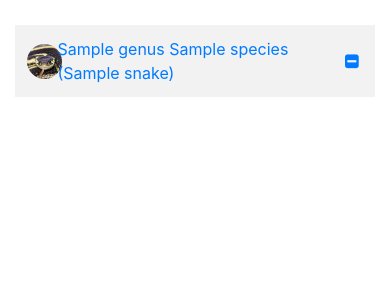
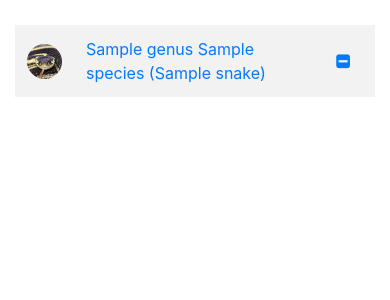
Before and after one commit to jeremyadamsfisher/snekbook, a Django app: template templates/snekbook/profile.html in a window 390 px wide. Shown: the part 56-356 px from the top of the page. Run offline with Django 3.2, Linux system fonts and the light colour scheme; the template is opened without the code that fills it: most values are stand-ins (such as "Sample title", 1, 10 or a date in 2020); some libraries are stand-ins or nearby versions.

Commit message:
tweak profile view for mobile

```diff
--- a/static/snekbook/style.css
+++ b/static/snekbook/style.css
@@ -53,3 +53,9 @@
   text-align: center;
   margin: 5px;
 }
+
+/* profile view */
+
+#profile-table > tbody > tr > td {
+  vertical-align: middle;
+}
--- a/templates/snekbook/profile.html
+++ b/templates/snekbook/profile.html
@@ -4,26 +4,22 @@
 
 {% block content %}
 <div class="container container-body">
-  <table class="table table-borderless table-striped table-wrapper">
+  <table id="profile-table" class="table table-borderless table-striped table-wrapper">
     <tbody>
       {% for snake in snakes %}
       <tr>
         <td>
-          <div class="row align-items-center">
-            <div class="col-1" style="text-align: center">
             <img class="profile" src="{% static 'snekbook/snek_friend.jpg' %}" alt="" style="height:35px;width:35px;display:inline-block">
-            </div>
-            <div class="col-9">
+        </td>
+        <td>
           <a href="{% url 'detail' snake.id %}">{{snake.genus}} {{snake.species}} ({{snake.common_name}})</a>
-            </div>
-            <div class="col-2" style="text-align: right">
-              <form action="{% url 'unlike' snake.id %}" method="POST">
+        </td>
+        <td>
+          <form action="{% url 'unlike' snake.id %}" method="POST" style="text-align: center">
             {% csrf_token %}
             <input type="hidden" name="next" value="{% url 'profile' request.user.id %}">
             <button type="submit" class="btn btn-link"><i class="fa fa-minus-square"></i></button>
           </form>
-            </div>
-          </div>
         </td>
       </tr>
       {% endfor %}
```
Lines whose indentation alone changed are shown as unchanged.
